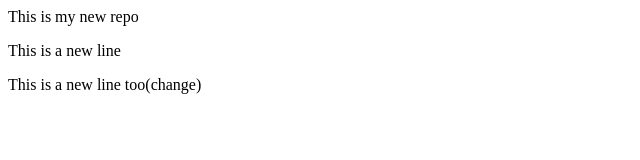
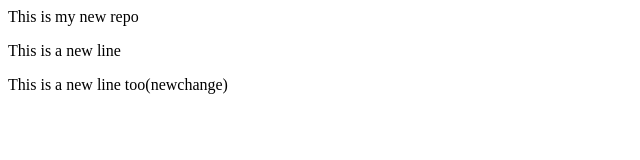
Before and after one commit to AYUB200/localrepo, a plain HTML site: page index.html in a window 1280 px wide. Shown: the full height of the page, 0-640 px from the left. Drawn offline with Linux system fonts and the light colour scheme.

Commit message:
Update index.html

```diff
--- a/index.html
+++ b/index.html
@@ -1,3 +1,3 @@
 <p> This is my new repo</p>
 <p>This is a new line</p>
-<p>This is a new line too(change)</p>
+<p>This is a new line too(newchange)</p>
```
